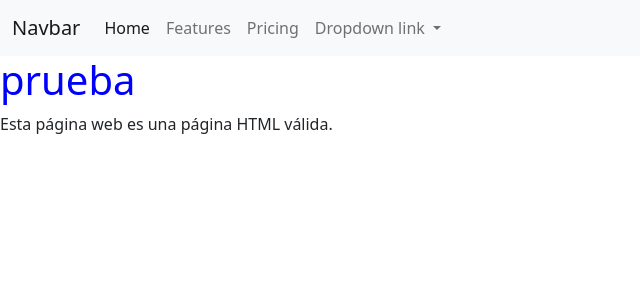
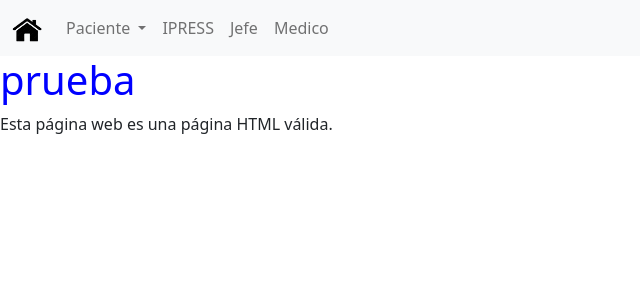
Before and after one commit to ktorres63/Sistema-Medico, a Django app: page /home/ in a window 1280 px wide. Shown: the top 300 px of the page, without its empty margins (0-640 px from the left). Run offline with Django 4.2, Linux system fonts and the light colour scheme.

Commit message:
navBar acabada

```diff
--- a/Sistema/templates/navBar.html
+++ b/Sistema/templates/navBar.html
@@ -1,30 +1,34 @@
 <!doctype html>
+{% load static %}
+
 <nav class="navbar navbar-expand-lg bg-light">
     <div class="container-fluid">
-    <a class="navbar-brand" href="#">Navbar</a>
+        <a class="navbar-brand" href="#">
+            <img src={% static "img/home.png" %} alt="" width="30" height="24">
+        </a>
         <button class="navbar-toggler" type="button" data-bs-toggle="collapse" data-bs-target="#navbarNavDropdown" aria-controls="navbarNavDropdown" aria-expanded="false" aria-label="Toggle navigation">
             <span class="navbar-toggler-icon"></span>
         </button>
         <div class="collapse navbar-collapse" id="navbarNavDropdown">
             <ul class="navbar-nav">
+                <li class="nav-item dropdown">
+                    <a class="nav-link dropdown-toggle" href="#" role="button" data-bs-toggle="dropdown" aria-expanded="false">
+                        Paciente
+                    </a>
+                    <ul class="dropdown-menu">
+                        <li><a class="dropdown-item" href="#">Editar</a></li>
+                        <li><a class="dropdown-item" href="#">Añadir</a></li>
+                    </ul>
+                </li>
+
                 <li class="nav-item">
-          <a class="nav-link active" aria-current="page" href="#">Home</a>
+                    <a class="nav-link" href="#">IPRESS</a>
                 </li>
                 <li class="nav-item">
-          <a class="nav-link" href="#">Features</a>
+                    <a class="nav-link" href="#">Jefe</a>
                 </li>
                 <li class="nav-item">
-          <a class="nav-link" href="#">Pricing</a>
-        </li>
-        <li class="nav-item dropdown">
-          <a class="nav-link dropdown-toggle" href="#" role="button" data-bs-toggle="dropdown" aria-expanded="false">
-            Dropdown link
-          </a>
-          <ul class="dropdown-menu">
-            <li><a class="dropdown-item" href="#">Action</a></li>
-            <li><a class="dropdown-item" href="#">Another action</a></li>
-            <li><a class="dropdown-item" href="#">Something else here</a></li>
-          </ul>
+                    <a class="nav-link" href="#">Medico</a>
                 </li>
             </ul>
         </div>
```
Also changed, not shown: Sistema/static/img/home.png (added). Lines whose indentation alone changed are shown as unchanged.
